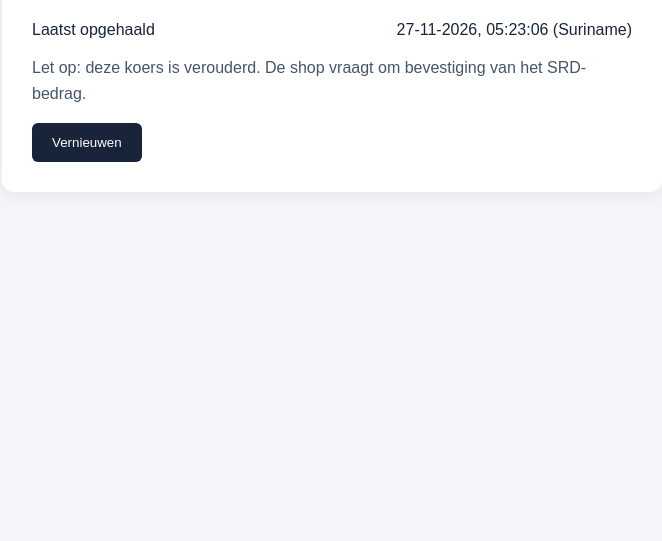
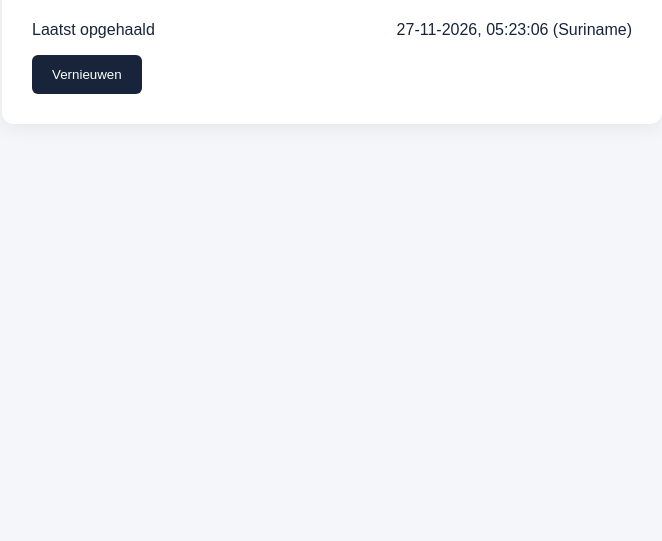
Before and after one commit to marioy2k/Bitwisemsp2, a plain HTML site: page koers/index.html in a window 1280 px wide. Shown: the part 259-800 px from the top of the page, without its empty margins (308-970 px from the left). Drawn offline with Linux system fonts and the light colour scheme.

Commit message:
Remove outdated exchange rate notice

```diff
--- a/koers/index.html
+++ b/koers/index.html
@@ -17,7 +17,7 @@ if(!Number.isFinite(r.base_rate)||r.base_rate<1||r.base_rate>1000||r.markup_srd_
 document.getElementById('shop').textContent='1 USD = SRD '+money(r.shop_rate);
 
 document.getElementById('updated').textContent=new Date(r.fetched_at).toLocaleString('nl-NL',{timeZone:'America/Paramaribo'})+' (Suriname)';
-document.getElementById('status').textContent=age>10800000||sourceAge>345600000?'Let op: deze koers is verouderd. De shop vraagt om bevestiging van het SRD-bedrag.':'Actuele koers. Automatische update elk uur. Vernieuwen leest de laatst opgeslagen koers.';
+document.getElementById('status').textContent=age>10800000||sourceAge>345600000?'':'Actuele koers. Automatische update elk uur. Vernieuwen leest de laatst opgeslagen koers.';
 }catch(e){document.getElementById('shop').textContent='Koers niet beschikbaar';document.getElementById('updated').textContent='—';document.getElementById('status').textContent='Ophalen mislukt. Probeer later opnieuw.';}finally{clearTimeout(timer);button.disabled=false;}
 }
 button.addEventListener('click',load);load();setInterval(load,300000);
```
